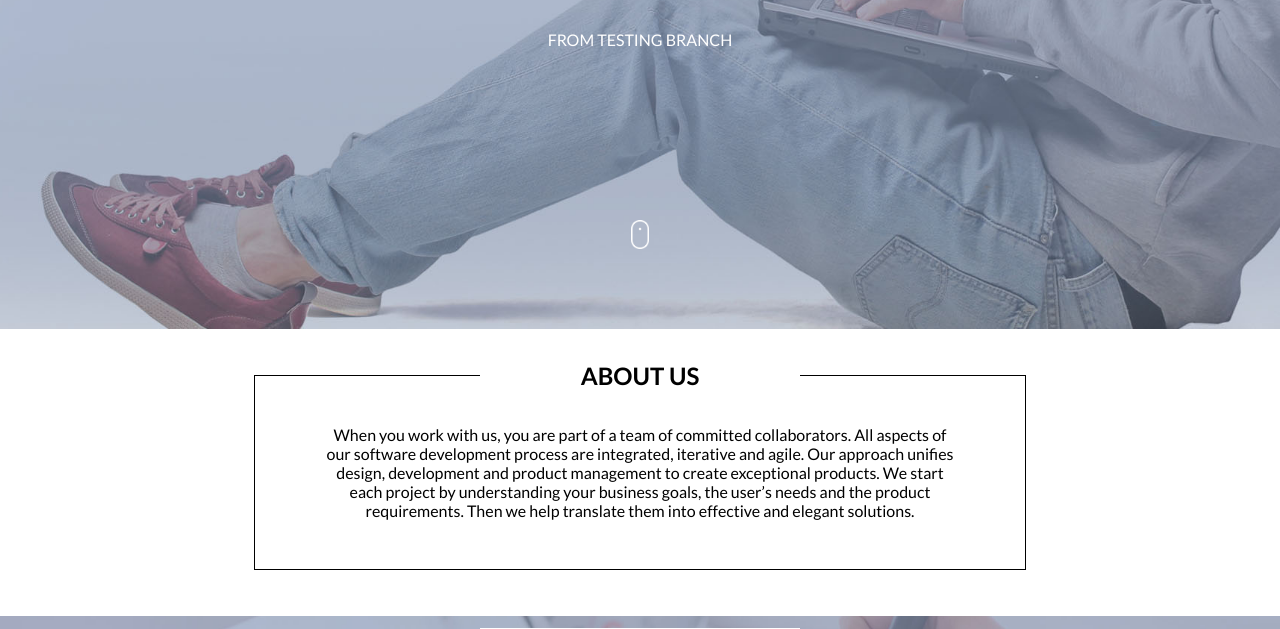
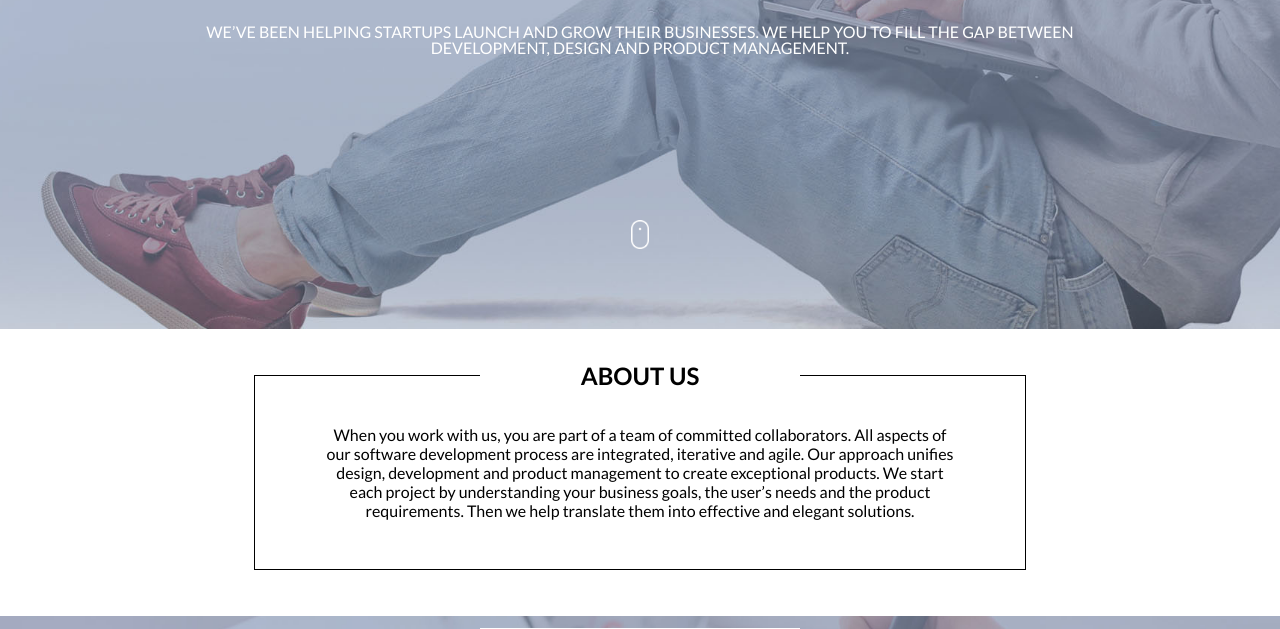
Before and after one commit to Anba92/samplesite, a plain HTML site: page index.html in a window 1280 px wide. Shown: the part 471-1100 px from the top of the page. Drawn offline with Linux system fonts and the light colour scheme.

Commit message:
Update in Hero section
reverse back to original text

```diff
--- a/index.html
+++ b/index.html
@@ -16,7 +16,7 @@
             <div class="col-12">
                 <img src="img/logo.png" alt="" class="hero-logo">
                 <h1>WORKING WITH design LAB</h1>
-                <p>From testing branch</p>
+                <p>We’ve been helping startups launch and grow their businesses. We help you to fill the gap between development, design and product management.</p>
             </div>
        </div>
        <div class="container hero-img-button">
```
